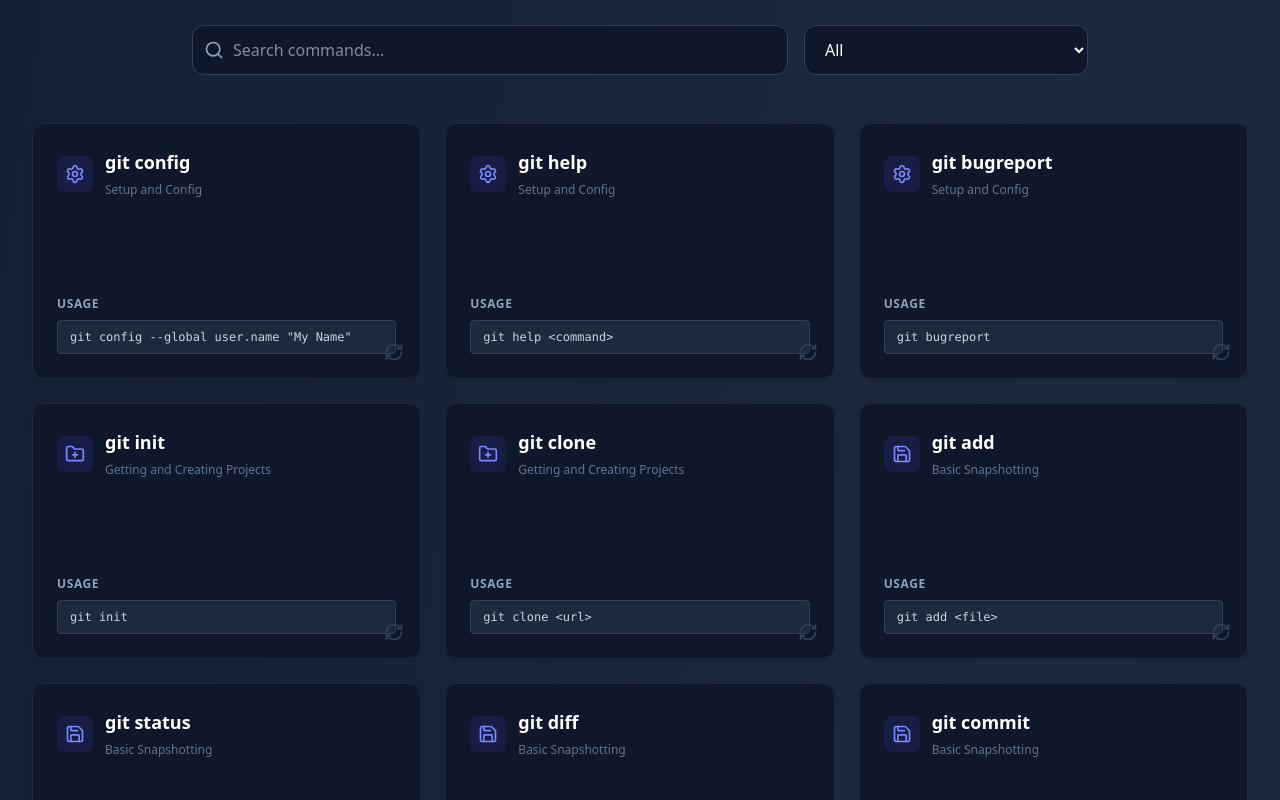
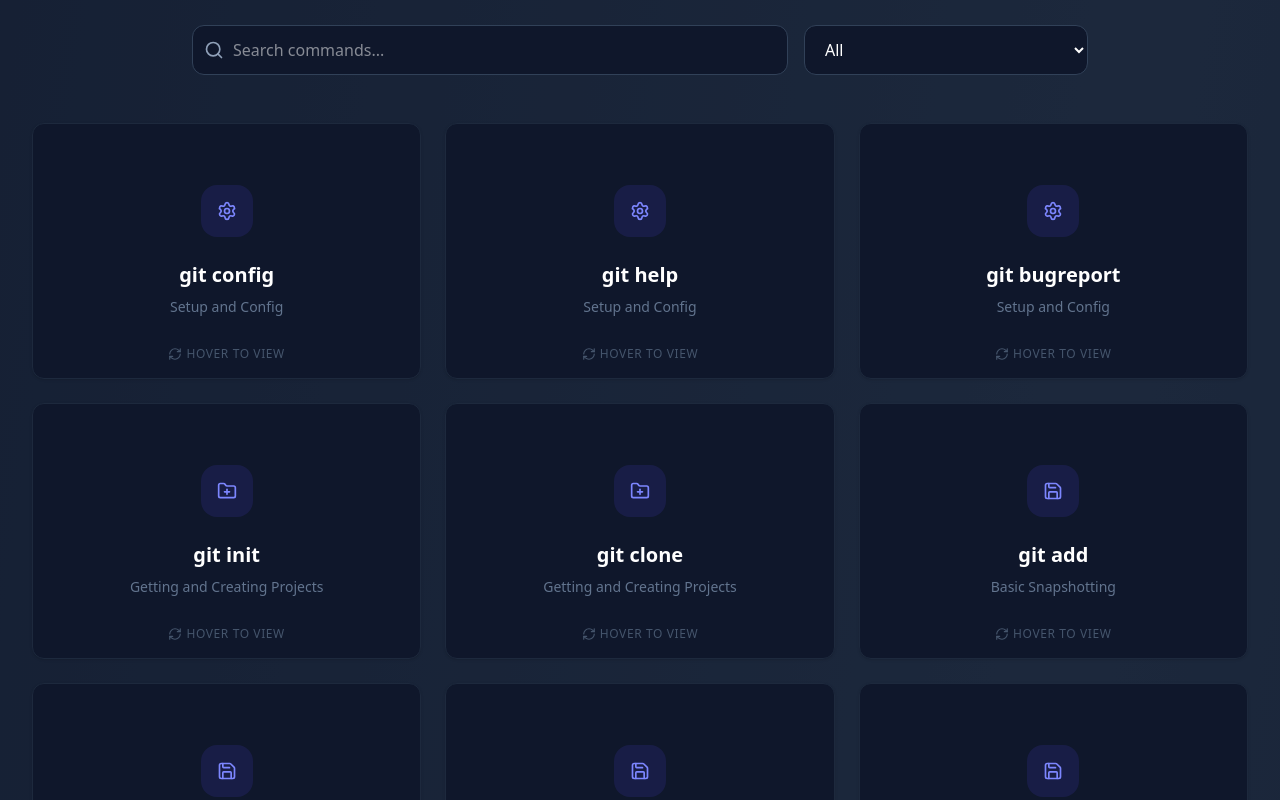
Before and after one commit to BHowlader/gitguide, a React (Vite) app: page /commands in a window 1280 px wide. Shown: the part 900-1700 px from the top of the page. Built offline with nearby package versions, Linux system fonts and the light colour scheme.

Commit message:
✨ UI: Move usage code to back of card and add Copy button

```diff
--- a/src/components/AllCommands.tsx
+++ b/src/components/AllCommands.tsx
@@ -1,10 +1,11 @@
 import { useState, useMemo } from 'react';
-import { Search, Terminal, Settings, FolderPlus, Save, GitBranch, Share2, Eye, FileDiff, Bug, Mail, Server, Shield, Wrench, Cloud } from 'lucide-react';
+import { Search, Terminal, Settings, FolderPlus, Save, GitBranch, Share2, Eye, FileDiff, Bug, Mail, Server, Shield, Wrench, Cloud, Copy, Check } from 'lucide-react';
 import { gitCommands } from '../data/gitCommands';
 
 const AllCommands = () => {
     const [search, setSearch] = useState('');
     const [selectedCategory, setSelectedCategory] = useState<string>('All');
+    const [copiedCommand, setCopiedCommand] = useState<string | null>(null);
 
     const categories = useMemo(() => {
         const cats = new Set(gitCommands.map(c => c.category));
@@ -19,6 +20,12 @@ const AllCommands = () => {
             return matchesSearch && matchesCategory;
         });
     }, [search, selectedCategory]);
+
+    const handleCopy = (text: string) => {
+        navigator.clipboard.writeText(text);
+        setCopiedCommand(text);
+        setTimeout(() => setCopiedCommand(null), 2000);
+    };
 
     const getIcon = (category: string) => {
         switch (category) {
@@ -81,37 +88,45 @@ const AllCommands = () => {
                             <div className="relative w-full h-full transition-all duration-500 transform-style-3d group-hover:rotate-y-180">
 
                                 {/* Front Face */}
-                                <div className="absolute w-full h-full backface-hidden bg-white dark:bg-slate-900 rounded-xl p-6 shadow-sm border border-slate-200 dark:border-slate-800 flex flex-col">
-                                    <div className="flex items-center gap-3 mb-4">
-                                        <div className={`p-2 rounded-lg ${cmd.isPlumbing ? 'bg-slate-100 dark:bg-slate-800 text-slate-500' : 'bg-indigo-50 dark:bg-indigo-900/30 text-indigo-600 dark:text-indigo-400'}`}>
-                                            {getIcon(cmd.category)}
-                                        </div>
-                                        <div>
-                                            <h3 className="font-bold text-slate-900 dark:text-white text-lg">
-                                                {cmd.name}
-                                            </h3>
-                                            <span className="text-xs text-slate-500">{cmd.category}</span>
-                                        </div>
+                                <div className="absolute w-full h-full backface-hidden bg-white dark:bg-slate-900 rounded-xl p-6 shadow-sm border border-slate-200 dark:border-slate-800 flex flex-col items-center justify-center text-center">
+                                    <div className={`p-4 rounded-2xl mb-6 ${cmd.isPlumbing ? 'bg-slate-100 dark:bg-slate-800 text-slate-500' : 'bg-indigo-50 dark:bg-indigo-900/30 text-indigo-600 dark:text-indigo-400'}`}>
+                                        {getIcon(cmd.category)}
                                     </div>
+                                    <h3 className="font-bold text-slate-900 dark:text-white text-xl mb-2">
+                                        {cmd.name}
+                                    </h3>
+                                    <span className="text-sm text-slate-500">{cmd.category}</span>
 
-                                    <div className="mt-auto">
-                                        <div className="text-xs text-slate-400 mb-2 uppercase font-semibold tracking-wider">Usage</div>
-                                        <div className="bg-slate-50 dark:bg-slate-800 rounded px-3 py-2 font-mono text-xs text-slate-600 dark:text-slate-300 overflow-x-auto border border-slate-100 dark:border-slate-700">
-                                            {cmd.usage}
-                                        </div>
-                                    </div>
-
-                                    <div className="absolute bottom-4 right-4 text-slate-300 dark:text-slate-700">
-                                        <svg xmlns="http://www.w3.org/2000/svg" width="20" height="20" viewBox="0 0 24 24" fill="none" stroke="currentColor" strokeWidth="2" strokeLinecap="round" strokeLinejoin="round" className="lucide lucide-refresh-cw"><path d="M3 12a9 9 0 0 1 9-9 9.75 9.75 0 0 1 6.74 2.74L21 8" /><path d="M21 3v5h-5" /><path d="M21 12a9 9 0 0 1-9 9 9.75 9.75 0 0 1-6.74-2.74L3 16" /><path d="M8 16H3v5" /></svg>
+                                    <div className="absolute bottom-4 text-slate-400 dark:text-slate-600 flex items-center gap-1 text-xs font-medium uppercase tracking-wider">
+                                        <svg xmlns="http://www.w3.org/2000/svg" width="14" height="14" viewBox="0 0 24 24" fill="none" stroke="currentColor" strokeWidth="2" strokeLinecap="round" strokeLinejoin="round" className="lucide lucide-refresh-cw"><path d="M3 12a9 9 0 0 1 9-9 9.75 9.75 0 0 1 6.74 2.74L21 8" /><path d="M21 3v5h-5" /><path d="M21 12a9 9 0 0 1-9 9 9.75 9.75 0 0 1-6.74-2.74L3 16" /><path d="M8 16H3v5" /></svg>
+                                        Hover to view
                                     </div>
                                 </div>
 
                                 {/* Back Face */}
-                                <div className="absolute w-full h-full backface-hidden rotate-y-180 bg-indigo-600 dark:bg-indigo-900 rounded-xl p-6 shadow-xl border border-indigo-500 flex flex-col justify-center items-center text-center">
-                                    <h3 className="font-bold text-white text-xl mb-4">{cmd.name}</h3>
-                                    <p className="text-indigo-100 text-lg leading-relaxed">
-                                        {cmd.description}
-                                    </p>
+                                <div className="absolute w-full h-full backface-hidden rotate-y-180 bg-indigo-600 dark:bg-indigo-900 rounded-xl p-6 shadow-xl border border-indigo-500 flex flex-col justify-between text-center">
+                                    <div>
+                                        <h3 className="font-bold text-white text-lg mb-3">{cmd.name}</h3>
+                                        <p className="text-indigo-100 text-sm leading-relaxed mb-4">
+                                            {cmd.description}
+                                        </p>
+                                    </div>
+
+                                    <div className="bg-indigo-950/50 rounded-lg p-3 border border-indigo-500/30 text-left relative group/code">
+                                        <code className="text-xs font-mono text-indigo-200 break-all block pr-8">
+                                            {cmd.usage}
+                                        </code>
+                                        <button
+                                            onClick={(e) => {
+                                                e.stopPropagation();
+                                                handleCopy(cmd.usage);
+                                            }}
+                                            className="absolute top-2 right-2 p-1.5 rounded-md hover:bg-indigo-500/50 text-indigo-300 hover:text-white transition-colors"
+                                            title="Copy command"
+                                        >
+                                            {copiedCommand === cmd.usage ? <Check className="h-3 w-3" /> : <Copy className="h-3 w-3" />}
+                                        </button>
+                                    </div>
                                 </div>
 
                             </div>
```
